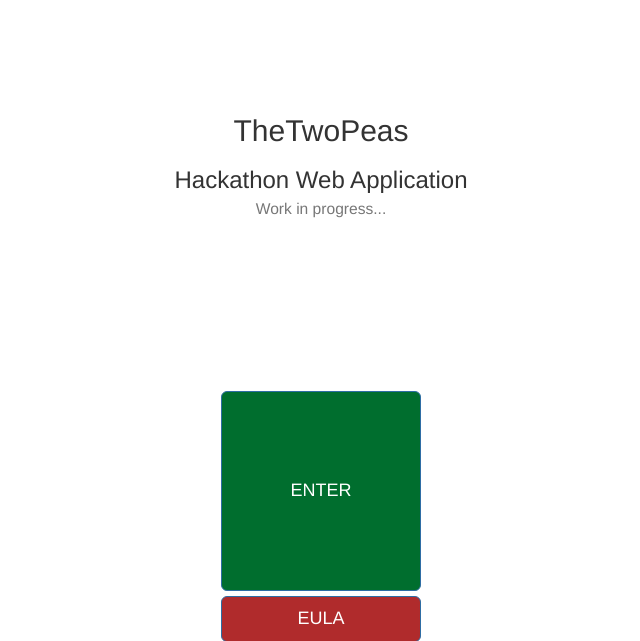
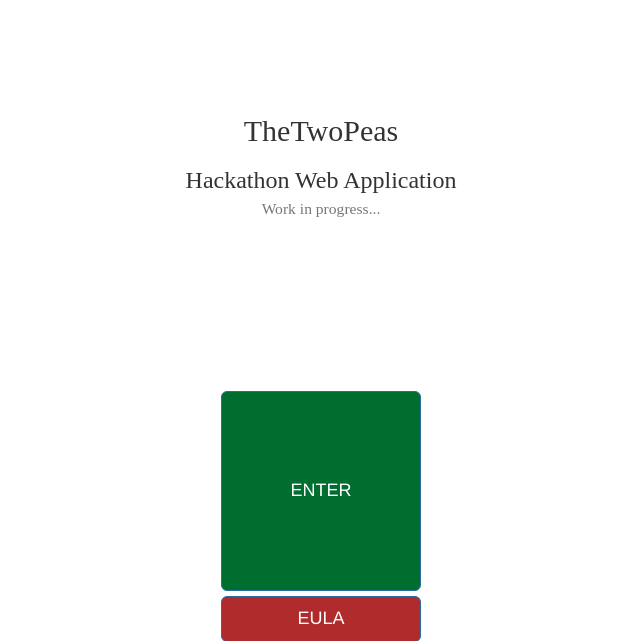
Before and after one commit to takacspal/HACKATHON_LIVE_REPO, a PHP site: page / in a window 1280 px wide. Shown: the top 641 px of the page, without its empty margins (319-959 px from the left). Run offline with PHP 8.4, Linux system fonts and the light colour scheme; some web fonts are replaced.

Commit message:
Work in progress page

```diff
--- a/css/evo.css
+++ b/css/evo.css
@@ -1,4 +1,91 @@
+@font-face {
+    font-family: 'wedgieregular';
+    src: url('../fonts/wedgie__-webfont.eot');
+    src: url('../fonts/wedgie__-webfont.eot?#iefix') format('embedded-opentype'),
+    url('../fonts/wedgie__-webfont.woff2') format('woff2'),
+    url('../fonts/wedgie__-webfont.woff') format('woff'),
+    url('../fonts/wedgie__-webfont.ttf') format('truetype'),
+    url('../fonts/wedgie__-webfont.svg#wedgieregular') format('svg');
+    font-weight: normal;
+    font-style: normal;
+}
 
+@font-face {
+    font-family: 'dream_orphansregular';
+    src: url('../fonts/dream_orphans-webfont.eot');
+    src: url('../fonts/dream_orphans-webfont.eot?#iefix') format('embedded-opentype'),
+    url('../fonts/dream_orphans-webfont.woff2') format('woff2'),
+    url('../fonts/dream_orphans-webfont.woff') format('woff'),
+    url('../fonts/dream_orphans-webfont.ttf') format('truetype'),
+    url('../fonts/dream_orphans-webfont.svg#dream_orphansregular') format('svg');
+    font-weight: normal;
+    font-style: normal;
+
+}
+
+@font-face {
+    font-family: 'dream_orphansbold';
+    src: url('../fonts/dream_orphans_bd-webfont.eot');
+    src: url('../fonts/dream_orphans_bd-webfont.eot?#iefix') format('embedded-opentype'),
+    url('../fonts/dream_orphans_bd-webfont.woff2') format('woff2'),
+    url('../fonts/dream_orphans_bd-webfont.woff') format('woff'),
+    url('../fonts/dream_orphans_bd-webfont.ttf') format('truetype'),
+    url('../fonts/dream_orphans_bd-webfont.svg#dream_orphansbold') format('svg');
+    font-weight: normal;
+    font-style: normal;
+
+}
+
+
+
+
+@font-face {
+    font-family: 'dream_orphansitalic';
+    src: url('../fonts/dream_orphans_it-webfont.eot');
+    src: url('../fonts/dream_orphans_it-webfont.eot?#iefix') format('embedded-opentype'),
+    url('../fonts/dream_orphans_it-webfont.woff2') format('woff2'),
+    url('../fonts/dream_orphans_it-webfont.woff') format('woff'),
+    url('../fonts/dream_orphans_it-webfont.ttf') format('truetype'),
+    url('../fonts/dream_orphans_it-webfont.svg#dream_orphansitalic') format('svg');
+    font-weight: normal;
+    font-style: normal;
+
+}
+
+
+
+
+@font-face {
+    font-family: 'dream_orphansbold_italic';
+    src: url('../fonts/dream_orphans_bd_it-webfont.eot');
+    src: url('../fonts/dream_orphans_bd_it-webfont.eot?#iefix') format('embedded-opentype'),
+    url('../fonts/dream_orphans_bd_it-webfont.woff2') format('woff2'),
+    url('../fonts/dream_orphans_bd_it-webfont.woff') format('woff'),
+    url('../fonts/dream_orphans_bd_it-webfont.ttf') format('truetype'),
+    url('../fonts/dream_orphans_bd_it-webfont.svg#dream_orphansbold_italic') format('svg');
+    font-weight: normal;
+    font-style: normal;
+
+}
+
+@font-face {
+    font-family: 'good_timesregular';
+    src: url('../fonts/good_times_rg-webfont.eot');
+    src: url('../fonts/good_times_rg-webfont.eot?#iefix') format('embedded-opentype'),
+    url('../fonts/good_times_rg-webfont.woff2') format('woff2'),
+    url('../fonts/good_times_rg-webfont.woff') format('woff'),
+    url('../fonts/good_times_rg-webfont.ttf') format('truetype'),
+    url('../fonts/good_times_rg-webfont.svg#good_timesregular') format('svg');
+    font-weight: normal;
+    font-style: normal;
+
+}
+
+#startstopgame {
+    width: 200px;
+    margin-left: auto;
+    margin-right: auto;
+}
 
 #enterbutton {
     height: 200px;
@@ -27,9 +114,22 @@
 .form-signin-heading-h2 {
     margin-top: 10%;
     text-align: center;
-
+    font-family: dream_orphansbold;
 }
 
 .form-signin-heading-h3 {
     text-align: center;
+    font-family: dream_orphansbold;
 }
+
+.textcenter {
+    text-align: center;
+}
+
+.blackbg {
+    background-color: black;
+}
+
+.whitetext {
+    color: #FFF;
+}
```
Also changed, not shown: indexevo.php (+61 -3 lines), js/evo.js (+45 -0 lines).
